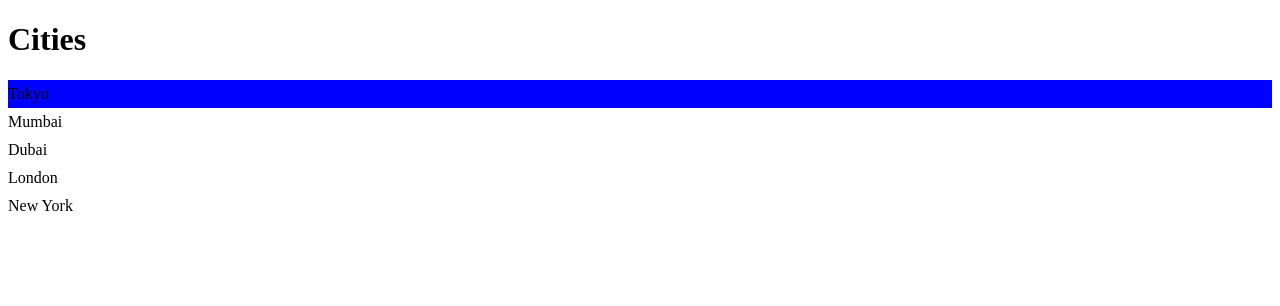
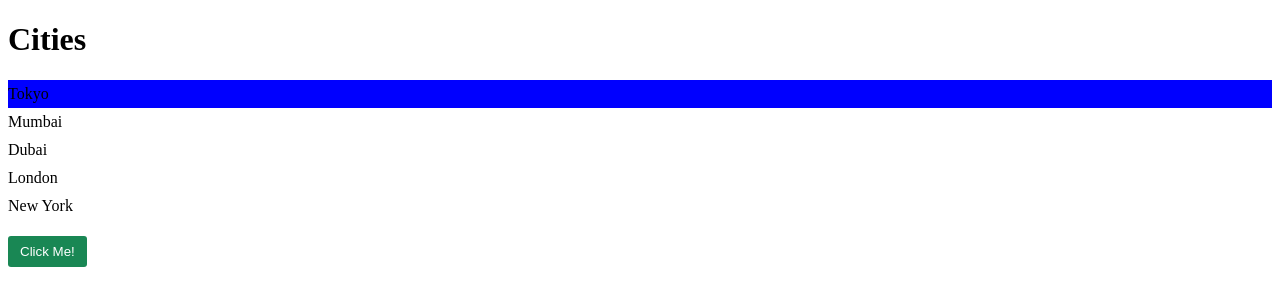
Before and after one commit to shaikhafsar/react-beginners, a React (Vite) app: page / in a window 1280 px wide. Shown: the top 306 px of the page. Built offline with nearby package versions, Linux system fonts and the light colour scheme.

Commit message:
Styling Components 9 - Exercise - using CSSS Modules

```diff
--- a/src/App.tsx
+++ b/src/App.tsx
@@ -1,15 +1,22 @@
 import ListGroup from "./components/ListGroup";
 import "./App.css";
+import Button from "./components/Button/Button";
 
 function App() {
   const items = ["Tokyo", "Mumbai", "Dubai", "London", "New York"];
 
   return (
-    <ListGroup
-      heading="Cities"
-      items={items}
-      onSelectItem={() => console.log("item selected.")}
-    ></ListGroup>
+    <>
+      <ListGroup
+        heading="Cities"
+        items={items}
+        onSelectItem={() => console.log("item selected.")}
+      ></ListGroup>
+
+      <Button color="success" onClick={() => console.log()}>
+        Click Me!
+      </Button>
+    </>
   );
 }
 
--- /dev/null
+++ b/src/components/Button/Button.module.css
@@ -0,0 +1,15 @@
+.btn{
+    padding: 8px 12px;
+    border-radius: 3px;
+    border: 0;
+}
+.btn-primary{
+    background-color: #0d6efd;
+    color: white;
+
+}
+
+.btn-success{
+    background-color: #198754;
+    color: white;
+}
--- a/src/components/Button.tsx
+++ b/src/components/Button/Button.tsx
@@ -1,3 +1,5 @@
+import styles from "./Button.module.css";
+
 interface Props {
   children: string;
   color?:
@@ -15,7 +17,10 @@ interface Props {
 
 const Button = ({ children, color = "primary", onClick }: Props) => {
   return (
-    <button className={"btn btn-" + color} onClick={onClick}>
+    <button
+      className={[styles.btn, styles["btn-" + color]].join(" ")}
+      onClick={onClick}
+    >
       {children}
     </button>
   );
```
